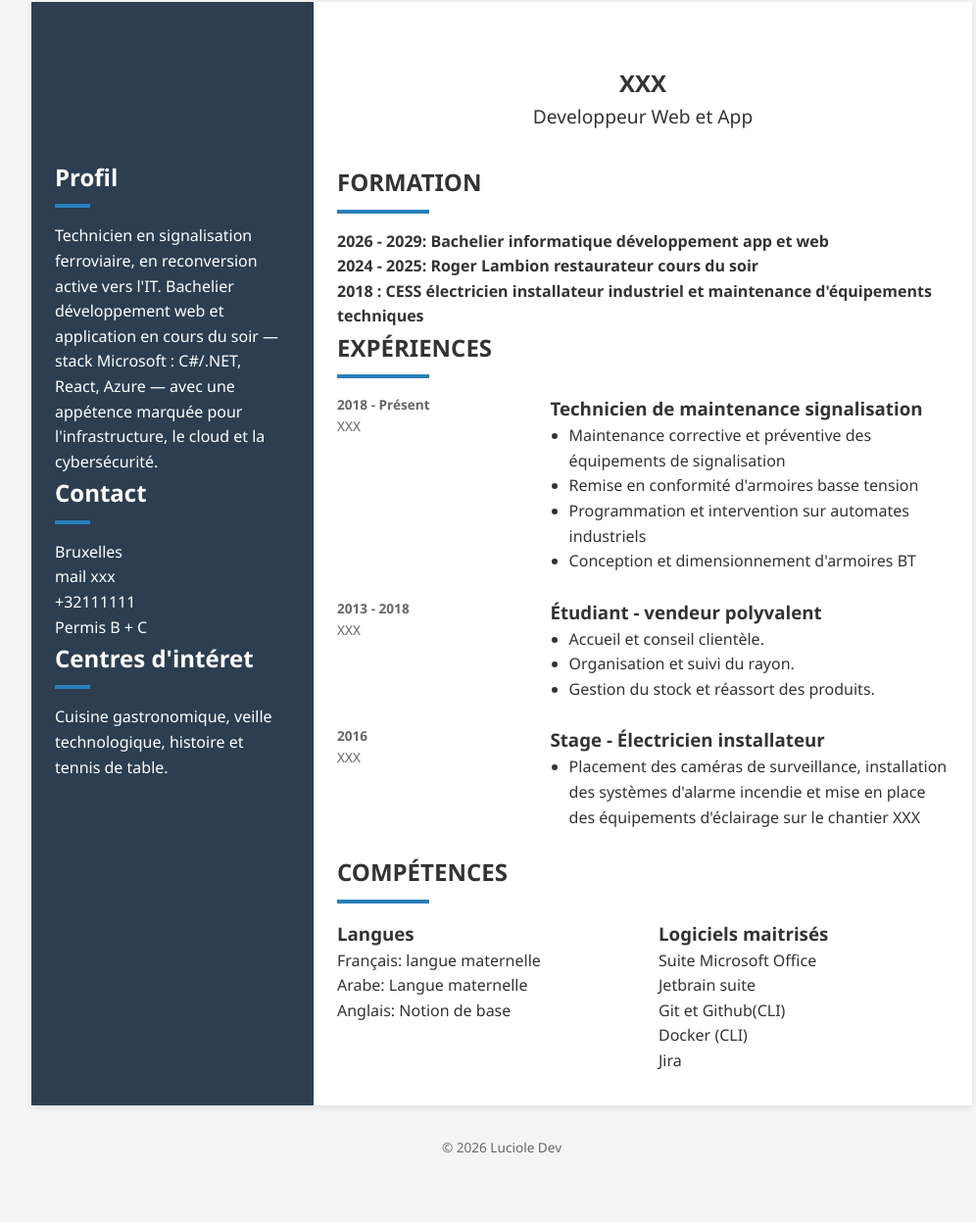
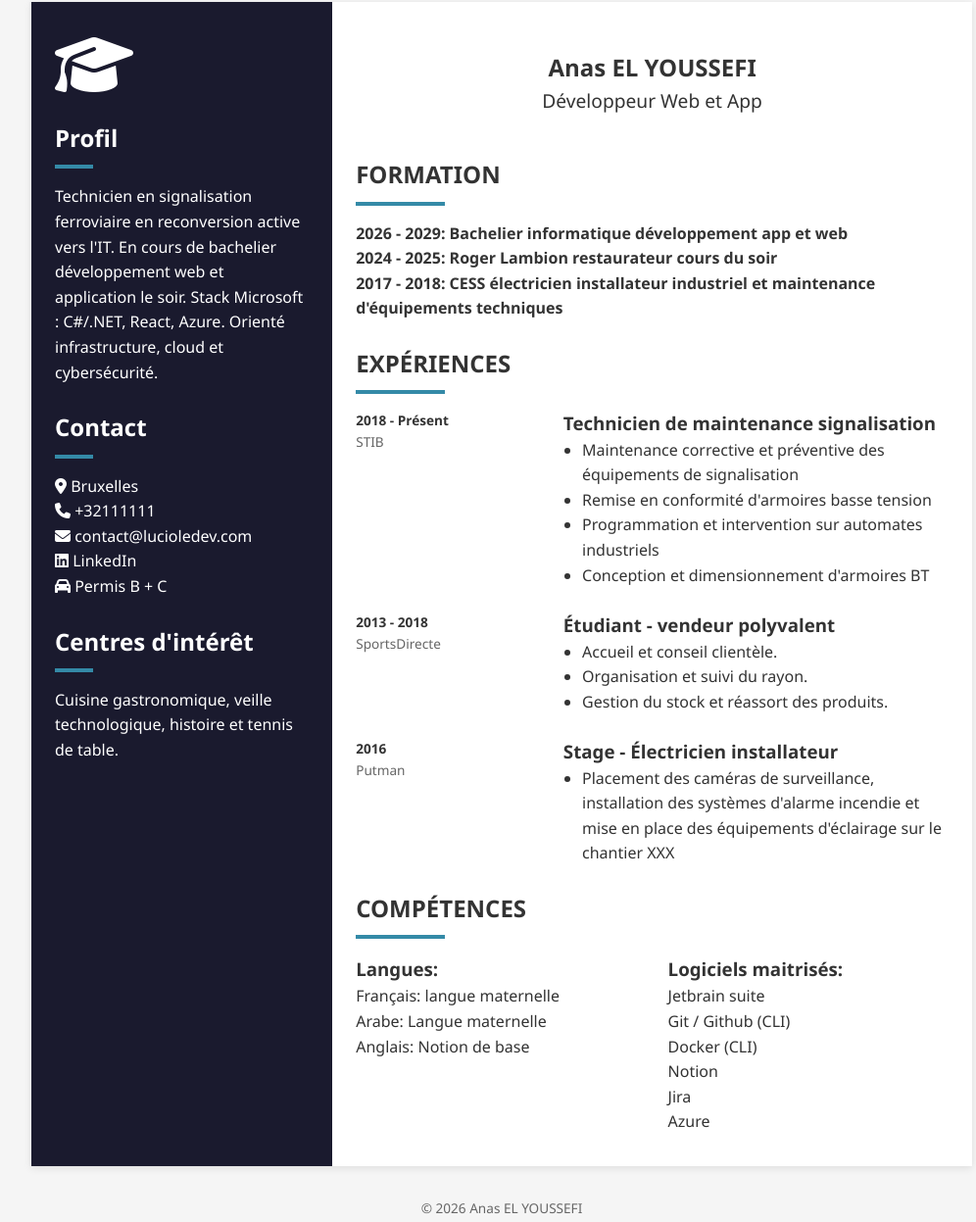
Before and after one commit to anaselyou/CV, a plain HTML site: page index.html in a window 1280 px wide. Shown: the part 30-1277 px from the top of the page at 98% size, without its empty margins (128-1124 px from the left). Before the commit the page ends 1227 px from the top, so only its background shows below. Drawn offline with Linux system fonts and the light colour scheme.

Commit message:
Finalisation HTML CSS, CV prêt

```diff
--- a/assets/css/style.css
+++ b/assets/css/style.css
@@ -13,8 +13,8 @@
    Centralise couleurs, fonts - modifier ici = modifier partout
    ============================================ */
 :root {
-    --color-primary: #2c3e50;       /* couleur principale - aside */
-    --color-accent: #2980b9;        /* couleur accent - hr, titres */
+    --color-primary: #1a1a2e;       /* couleur principale - aside */
+    --color-accent: #348AA7;        /* couleur accent - hr, titres */
     --color-text: #333333;          /* couleur texte global */
     --color-light: #f5f5f5;         /* fond de page */
     --color-border: #dddddd;        /* couleur bordures */
@@ -40,7 +40,7 @@ body {
 /* Centrage du nom et titre - colonne droite */
 hgroup {
     text-align: center;
-    padding: 2rem 0;
+    padding: 1rem 0;
 }
 hgroup p {
     font-size: 1.2rem; /* sous-titre légèrement plus grand que la base */
@@ -52,6 +52,10 @@ hr {
     width: 15%;                                 /* longueur du trait */
     border-top: 4px solid var(--color-accent);  /* épaisseur et couleur */
     margin: 0.5rem 0 1rem 0;                    /* espace haut / bas */
+}
+
+h2 {
+    margin-top: 1.5rem;
 }
 
 /* ============================================
@@ -69,15 +73,15 @@ main {
 
 /* Colonne gauche - infos secondaires */
 aside {
-    width: 30%;
+    width: 32%;
     background-color: var(--color-primary);
     color: #ffffff;
-    padding: 10rem 1.5rem; /* padding-top élevé - espace réservé pour le logo */
+    padding: 2rem 1.5rem;
 }
 
 /* Colonne droite - contenu principal */
 section {
-    width: 70%;
+    width: 68%;
     padding: 2rem 1.5rem;
 }
 
@@ -114,7 +118,7 @@ footer {
     padding-left: 1.2rem;
 }
 .experience-droite h3 {
-    margin-left: 0;
+    margin-top: -0.1rem;
 }
 /* Indentation des puces */
 .experience-droite ul {
@@ -142,4 +146,15 @@ footer {
 /* Date en gras dans l'expérience */
 .sous-titre {
     font-weight: bold;
+    color: var(--color-text);
+    margin-bottom: 0;
 }
+
+aside a {
+    color: #ffffff;
+    text-decoration: none;
+}
+
+aside a:hover {
+    color: var(--color-accent);
+}
--- a/index.html
+++ b/index.html
@@ -11,30 +11,43 @@
         <meta name="viewport" content="width=device-width, initial-scale=1">
 
         <meta name="author" content="Luciole Dev">
-        <meta name="description" content = "Mon curriculum vitae">
+        <meta name="description" content ="Mon Curriculum Vitae">
 
         <!-- noindex = ne pas indexer | nofollow = ne pas suivre les liens -->
-        <meta name="robots" content = "noindex, nofollow">
+        <meta name="robots" content ="noindex, nofollow">
         <!-- Appel unique du fichier CSS externe -->
         <link rel="stylesheet" href="assets/css/style.css">
+        <link rel="stylesheet" href="https://cdnjs.cloudflare.com/ajax/libs/font-awesome/6.5.0/css/all.min.css">
     </head>
 
     <body>
         <main>
             <!-- Colonne gauche : infos secondaires -->
             <aside>
+                <div class="aside-logo">
+                    <i class="fa-solid fa-graduation-cap fa-4x"></i>
+                </div>
                 <h2>Profil</h2>
                 <hr>
-                <p>Technicien en signalisation ferroviaire, en reconversion active vers l'IT. Bachelier développement web et application en cours du soir — stack Microsoft : C#/.NET, React, Azure — avec une appétence marquée pour l'infrastructure, le cloud et la cybersécurité.</p>
-
+                <p>Technicien en signalisation ferroviaire en reconversion active vers l'IT. En cours de bachelier développement web et application le soir. Stack Microsoft : C#/.NET, React, Azure. Orienté infrastructure, cloud et cybersécurité.</p>
                 <h2>Contact</h2>
                 <hr>
-                <p>Bruxelles<br>
-                    mail xxx<br>
-                    +32111111<br>
-                    Permis B + C</p>
+                <p><i class="fa-solid fa-location-dot"></i> Bruxelles</p>
 
-                <h2>Centres d'intéret</h2>
+                <p><a href="tel:+32111111">
+                    <i class="fa-solid fa-phone"></i> +32111111
+                </a></p>
+                <p><a href="mailto:contact@lucioledev.com">
+                    <i class="fa-solid fa-envelope"></i> contact@lucioledev.com
+                </a></p>
+
+                <p><a href="https://www.linkedin.com/in/anas-el-youssefi/" target="_blank" rel="noopener noreferrer">
+                    <i class="fa-brands fa-linkedin"></i> LinkedIn
+                </a></p>
+
+                <p><i class="fa-solid fa-car"></i> Permis B + C</p>
+
+                <h2>Centres d'intérêt</h2>
                 <hr>
                 <p>Cuisine gastronomique, veille technologique, histoire et tennis de table.</p>
             </aside>
@@ -44,8 +57,8 @@
                 <!-- En-tête nom + titre -->
                 <header>
                     <hgroup>
-                        <h1>XXX</h1>
-                        <p>Developpeur Web et App</p>
+                        <h1>Anas EL YOUSSEFI</h1>
+                        <p>Développeur Web et App</p>
                     </hgroup>
                 </header>
                     <h2>FORMATION</h2>
@@ -54,7 +67,7 @@
                 <div class="formation-item">
                     <p>2026 - 2029: Bachelier informatique développement app et web</p>
                     <p>2024 - 2025: Roger Lambion restaurateur cours du soir</p>
-                    <p>2018 : CESS électricien installateur industriel et maintenance d'équipements techniques</p>
+                    <p>2017 - 2018: CESS électricien installateur industriel et maintenance d'équipements techniques</p>
                 </div>
 
                     <h2>EXPÉRIENCES</h2>
@@ -66,7 +79,7 @@
                             <div class="sous-titre">
                                 <p>2018 - Présent</p>
                             </div>
-                            <p>XXX</p>
+                            <p>STIB</p>
                         </div>
                         <!-- Colonne droite : poste + compétences -->
                         <div class="experience-droite">
@@ -84,7 +97,7 @@
                             <div class="sous-titre">
                                 <p>2013 - 2018</p>
                             </div>
-                            <p>XXX</p>
+                            <p>SportsDirecte</p>
                         </div>
                         <div class="experience-droite">
                             <h3>Étudiant - vendeur polyvalent</h3>
@@ -101,7 +114,7 @@
                             <div class="sous-titre">
                                 <p>2016 </p>
                             </div>
-                            <p>XXX</p>
+                            <p>Putman</p>
 
                         </div>
                         <div class="experience-droite">
@@ -113,22 +126,24 @@
                     </div>
 
                     <h2>COMPÉTENCES</h2>
-                    <hr><!-- Bloc compétences : deux colonnes côte à côte -->
+                    <hr>
+                    <!-- Bloc compétences : deux colonnes côte à côte -->
                     <div class="competence">
                         <div>
-                            <h3>Langues</h3>
+                            <h3>Langues:</h3>
                             <p>Français: langue maternelle</p>
                             <p>Arabe: Langue maternelle</p>
                             <p>Anglais: Notion de base</p>
                         </div>
 
                         <div>
-                            <h3>Logiciels maitrisés</h3>
-                            <p>Suite Microsoft Office</p>
-                            <p>Jetbrain suite </p>
-                            <p>Git et Github(CLI)</p>
+                            <h3>Logiciels maitrisés:</h3>
+                            <p>Jetbrain suite</p>
+                            <p>Git / Github (CLI)</p>
                             <p>Docker (CLI)</p>
+                            <p>Notion</p>
                             <p>Jira</p>
+                            <p>Azure</p>
 
                         </div>
                     </div>
@@ -138,7 +153,7 @@
             </section>
         </main>
         <footer>
-            <p>© 2026 Luciole Dev</p>
+            <p>© 2026 Anas EL YOUSSEFI</p>
         </footer>
     </body>
 </html>
```
